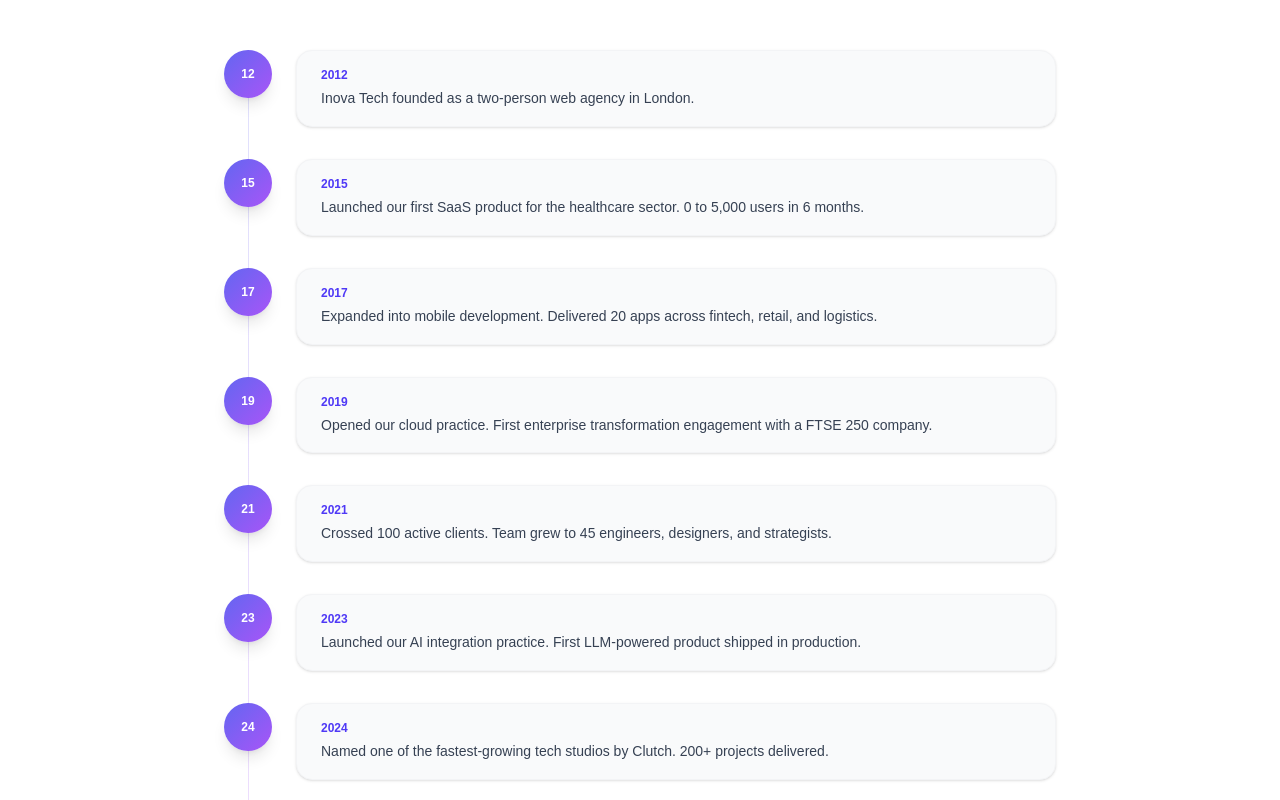
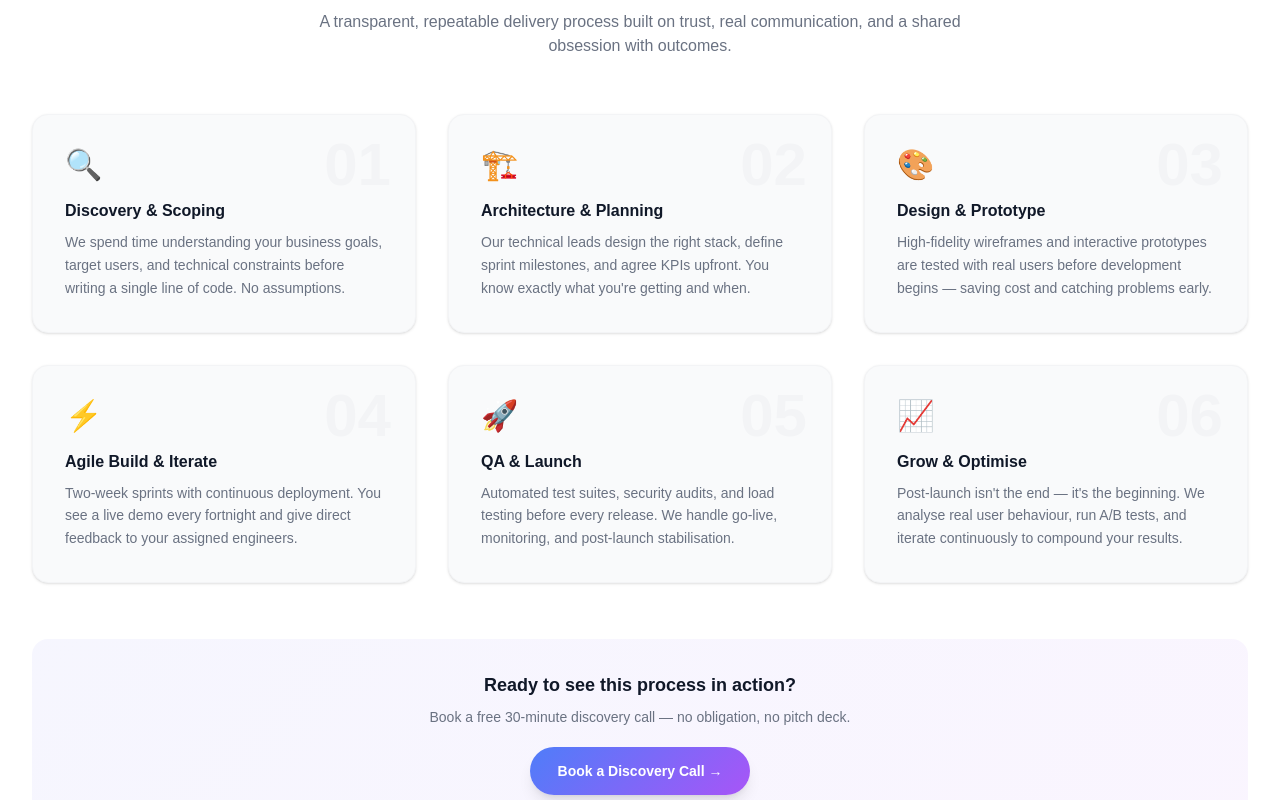
Before and after one commit to alvinotechnologies/web, a Next.js app: page /about in a window 1280 px wide. Shown: the part 3180-3980 px from the top of the page. Built offline with nearby package versions, Linux system fonts and the light colour scheme.

Commit message:
feat: replace Our Journey timeline with How We Work process section on about page

```diff
--- a/src/app/about/page.tsx
+++ b/src/app/about/page.tsx
@@ -47,17 +47,6 @@
     title: "Long-Term Relationships",
     desc: "Over 70% of our revenue comes from returning clients. We measure our success by how much your business grows after we launch.",
   },
-];
-
-const milestones = [
-  { year: "2012", event: "Inova Tech founded as a two-person web agency in London." },
-  { year: "2015", event: "Launched our first SaaS product for the healthcare sector. 0 to 5,000 users in 6 months." },
-  { year: "2017", event: "Expanded into mobile development. Delivered 20 apps across fintech, retail, and logistics." },
-  { year: "2019", event: "Opened our cloud practice. First enterprise transformation engagement with a FTSE 250 company." },
-  { year: "2021", event: "Crossed 100 active clients. Team grew to 45 engineers, designers, and strategists." },
-  { year: "2023", event: "Launched our AI integration practice. First LLM-powered product shipped in production." },
-  { year: "2024", event: "Named one of the fastest-growing tech studios by Clutch. 200+ projects delivered." },
-  { year: "2026", event: "Today — serving clients on 5 continents with a passionate team of builders." },
 ];
 
 export default function AboutPage() {
@@ -194,30 +183,87 @@
         </div>
       </section>
 
-      {/* ── Timeline ── */}
+      {/* ── How We Work ── */}
       <section className="bg-white py-24">
-        <div className="mx-auto max-w-4xl px-4 sm:px-6 lg:px-8">
+        <div className="mx-auto max-w-7xl px-4 sm:px-6 lg:px-8">
           <div className="text-center mb-14">
-            <p className="text-xs font-bold tracking-[0.3em] text-indigo-600 uppercase mb-3">Our Journey</p>
-            <h2 className="text-3xl font-extrabold text-gray-900 sm:text-4xl">Years of Building</h2>
+            <p className="text-xs font-bold tracking-[0.3em] text-indigo-600 uppercase mb-3">Our Process</p>
+            <h2 className="text-3xl font-extrabold text-gray-900 sm:text-4xl">How We Work</h2>
+            <p className="mt-4 max-w-2xl mx-auto text-gray-500">
+              A transparent, repeatable delivery process built on trust, real communication,
+              and a shared obsession with outcomes.
+            </p>
           </div>
-          <div className="relative">
-            <div className="absolute left-6 top-0 bottom-0 w-px opacity-20"
-              style={{background:"linear-gradient(to bottom,#6366f1,#a855f7)"}} />
-            <div className="space-y-8">
-              {milestones.map(m => (
-                <div key={m.year} className="relative flex gap-6 group">
-                  <div className="flex h-12 w-12 shrink-0 items-center justify-center rounded-full text-white text-xs font-bold z-10 shadow-lg"
-                    style={{background:"linear-gradient(135deg,#6366f1,#a855f7)"}}>
-                    {m.year.slice(2)}
-                  </div>
-                  <div className="rounded-2xl bg-gray-50 border border-gray-100 px-6 py-4 shadow-sm flex-1 transition-all duration-300 group-hover:shadow-lg group-hover:border-indigo-100 group-hover:bg-white">
-                    <p className="text-xs font-bold text-indigo-600 mb-1">{m.year}</p>
-                    <p className="text-sm text-gray-700 leading-relaxed">{m.event}</p>
-                  </div>
-                </div>
-              ))}
-            </div>
+
+          {/* Steps */}
+          <div className="grid gap-8 md:grid-cols-2 lg:grid-cols-3">
+            {[
+              {
+                n: "01",
+                title: "Discovery & Scoping",
+                desc: "We spend time understanding your business goals, target users, and technical constraints before writing a single line of code. No assumptions.",
+                icon: "🔍",
+              },
+              {
+                n: "02",
+                title: "Architecture & Planning",
+                desc: "Our technical leads design the right stack, define sprint milestones, and agree KPIs upfront. You know exactly what you're getting and when.",
+                icon: "🏗️",
+              },
+              {
+                n: "03",
+                title: "Design & Prototype",
+                desc: "High-fidelity wireframes and interactive prototypes are tested with real users before development begins — saving cost and catching problems early.",
+                icon: "🎨",
+              },
+              {
+                n: "04",
+                title: "Agile Build & Iterate",
+                desc: "Two-week sprints with continuous deployment. You see a live demo every fortnight and give direct feedback to your assigned engineers.",
+                icon: "⚡",
+              },
+              {
+                n: "05",
+                title: "QA & Launch",
+                desc: "Automated test suites, security audits, and load testing before every release. We handle go-live, monitoring, and post-launch stabilisation.",
+                icon: "🚀",
+              },
+              {
+                n: "06",
+                title: "Grow & Optimise",
+                desc: "Post-launch isn't the end — it's the beginning. We analyse real user behaviour, run A/B tests, and iterate continuously to compound your results.",
+                icon: "📈",
+              },
+            ].map((step, i) => (
+              <div key={step.n}
+                className="group relative rounded-2xl border border-gray-100 bg-gray-50 p-8 shadow-sm transition-all duration-300 hover:shadow-xl hover:-translate-y-1 hover:bg-white overflow-hidden">
+                {/* step number accent */}
+                <span className="absolute top-5 right-6 text-6xl font-extrabold text-gray-100 select-none transition-colors duration-300 group-hover:text-indigo-50">
+                  {step.n}
+                </span>
+                <span className="text-3xl mb-4 block">{step.icon}</span>
+                <h3 className="text-base font-bold text-gray-900 group-hover:text-indigo-600 transition-colors">
+                  {step.title}
+                </h3>
+                <p className="mt-2 text-sm text-gray-500 leading-relaxed">{step.desc}</p>
+                {/* connector dot */}
+                {i < 5 && (
+                  <div className="hidden lg:block absolute -right-4 top-1/2 -translate-y-1/2 h-2 w-2 rounded-full bg-indigo-200 z-10" />
+                )}
+              </div>
+            ))}
+          </div>
+
+          {/* Bottom CTA band */}
+          <div className="mt-14 rounded-2xl p-8 text-center"
+            style={{background:"linear-gradient(135deg,rgba(99,102,241,0.06),rgba(168,85,247,0.06))"}}>
+            <p className="text-lg font-bold text-gray-900">Ready to see this process in action?</p>
+            <p className="mt-2 text-gray-500 text-sm">Book a free 30-minute discovery call — no obligation, no pitch deck.</p>
+            <a href="/contact"
+              className="mt-5 inline-flex items-center gap-2 rounded-full px-7 py-3.5 text-sm font-bold text-white shadow-lg transition-all duration-200 hover:-translate-y-0.5 hover:shadow-xl"
+              style={{background:"linear-gradient(135deg,#4f7df9,#a855f7)"}}>
+              Book a Discovery Call →
+            </a>
           </div>
         </div>
       </section>
```
